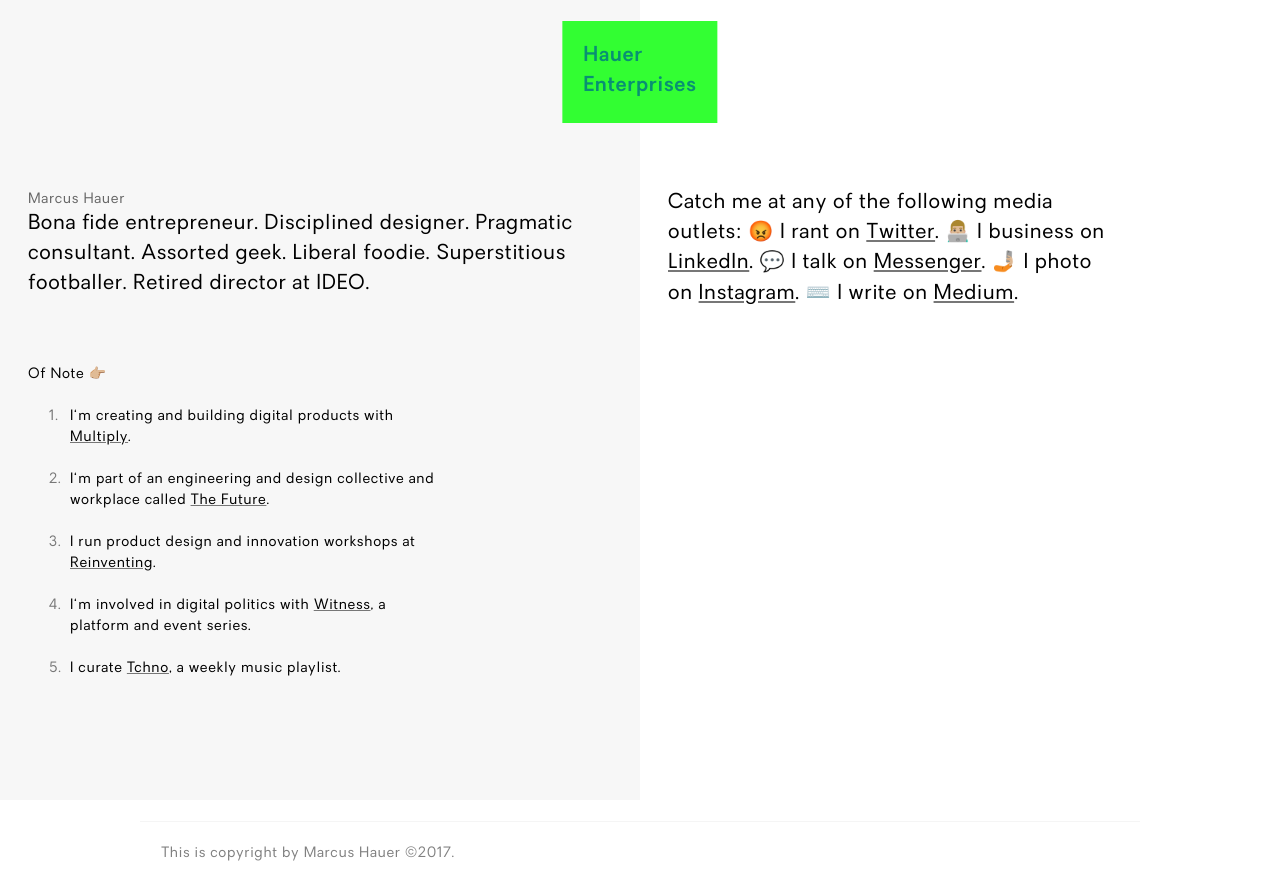
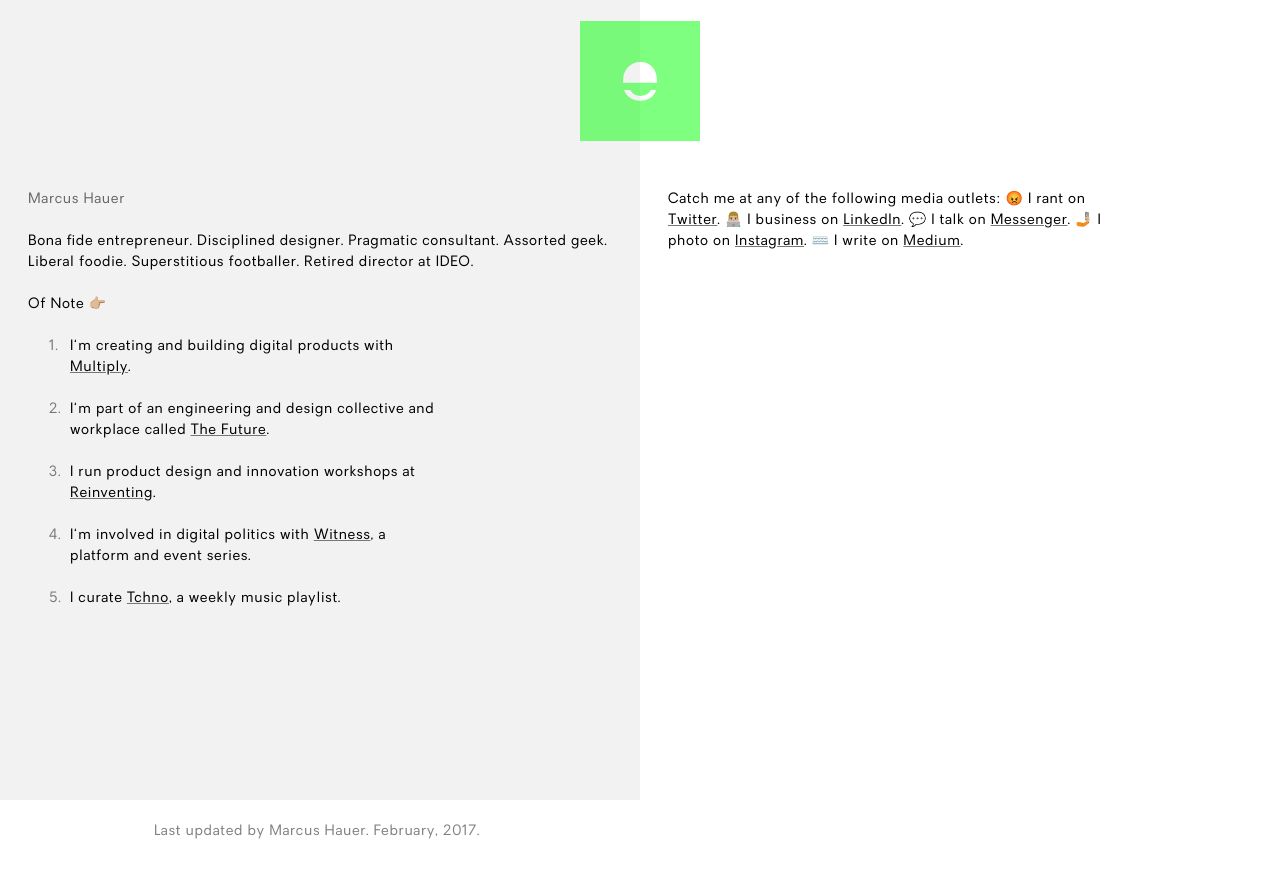
Before and after one commit to mhauer/mhauer.github.io, a plain HTML site: page index.html in a window 1280 px wide. After the commit the page ends 842 px from the top, so only its background shows below. Drawn offline with Linux system fonts and the light colour scheme.

Commit message:
Upgrade / update

```diff
--- a/index.html
+++ b/index.html
@@ -43,7 +43,7 @@
 
 <body>
   <header logo>
-    Hauer<br /> Enterprises
+    <img src="images/hauer-enterprises-logo.svg" />
   </header>
   <main grid="wrap">
     <section column intro>
@@ -72,10 +72,10 @@
       </article>
     </section>
   </main>
-  <footer container>
-    <p>
-      This is copyright by Marcus Hauer ©2017.
-    </p>
+  <footer>
+      <p container>
+        Last updated by Marcus Hauer. February, 2017.
+      </p>
   </footer>
 </body>
 
--- /dev/null
+++ b/source/_baseline.scss
@@ -0,0 +1,28 @@
+@mixin baseline($font-size, $base-line-height, $cap-height, $scale: 2) {
+
+	// rhythm unit
+	$rhythm: $base-line-height * $font-size / $scale;
+
+	// number of rhythm units that can fit the font-size
+	$lines: ceil(($font-size + 0.001px) / $rhythm);
+
+	// calculate the new line-height
+	$line-height: $rhythm * $lines / $font-size;
+
+	// use the results
+	line-height: $line-height;
+
+	$baseline-distance: ($line-height - $cap-height) / 2;
+
+	padding-top: $baseline-distance + em;
+	margin-bottom: $base-line-height - $baseline-distance + em;
+}
+
+@mixin showbaseline($font-size, $base-line-height) {
+
+  $line-height: $font-size * $base-line-height;
+
+  $grid-color: rgba(red, 0.15);
+  background: linear-gradient($grid-color, $grid-color 1px, transparent 1px);
+  background-size: 1px $line-height;
+}
--- a/source/_custom.scss
+++ b/source/_custom.scss
@@ -8,6 +8,7 @@
   -webkit-font-smoothing: antialiased;
   -moz-osx-font-smoothing: grayscale;
   font-feature-settings: 'kern', 'onum', 'liga';
+
 }
 
 a {
@@ -41,12 +42,7 @@
   position: fixed;
   top: 1lh;
   left: 50%;
-  font-size: typeScale(4);
-  font-weight: bold;
-  padding: 1lh;
   transform: translateX(-50%);
-  color: getColor(green, darker);
-  background-color: getColor(green, neon);
   z-index: 20000;
 }
 
@@ -70,7 +66,7 @@
 }
 
 header[small] {
-  font-size: typeScale(4);
+  //font-size: typeScale(4);
   font-weight: bold;
 }
 
@@ -79,19 +75,13 @@
 }
 
 p[intro] {
-  font-size: typeScale(4);
-  margin-top: 0;
-  margin-bottom: 2lh;
 
 }
 
 p[connect] {
-  font-size: typeScale(4);
   width: 75%;
 }
 
-footer[container] {
-  border-top: 1px solid whitesmoke;
-  padding: 1lh;
+footer p {
   color: getColor(gray, light);
 }
--- a/source/_settings.scss
+++ b/source/_settings.scss
@@ -3,20 +3,23 @@
 // --------------------------------------------------
 
 // Font size for small devices
-$font-size: 12;
-
+$font-size: 14;
 // Font size for big devices
 $font-size-secondary: 14;
 
-// Tracking
+// Tracking / cap
 $letter-spacing: 0.05em;
+$cap-height: 0.75;
+
+// Line Height
+$line-height: 1.5;
+
+// Real Typography
+$font-size-mega-base: $font-size * 1px;
+$line-height-mega: ($font-size * $line-height) * 1px;
 
 // Font families
 $font-primary: "Oakes Web", "Helvetica", "Arial", sans-serif;
-$font-secondary: "Oakes Web", "Helvetica", "Arial", sans-serif;
-$font-mono: "Consolas", monospace;
-$font-print-primary: "Georgia", "Times New Roman", "Times", serif;
-$font-print-secondary: "Georgia", "Times New Roman", "Times", serif;
 
 // Enable margins to all the elements
 // except the first one in each nesting level
@@ -117,7 +120,7 @@
     "light": #f5f5f5,
     "body":  white,
     "logo": white,
-    "cover": #f7f7f7
+    "cover": rgba(0, 0, 0, 0.05)
   ),
 
   state: (
--- a/source/main.scss
+++ b/source/main.scss
@@ -9,7 +9,7 @@
 @import "settings";
 
 // Concise Core
-@import "node_modules/concise.css/concise";
+@import "node_modules/concise.css/concise.scss";
 
 // Custom
-@import "_custom"
+@import "custom";
```
Also changed, not shown: images/hauer-enterprises-logo.svg (added), styles/main.css.
